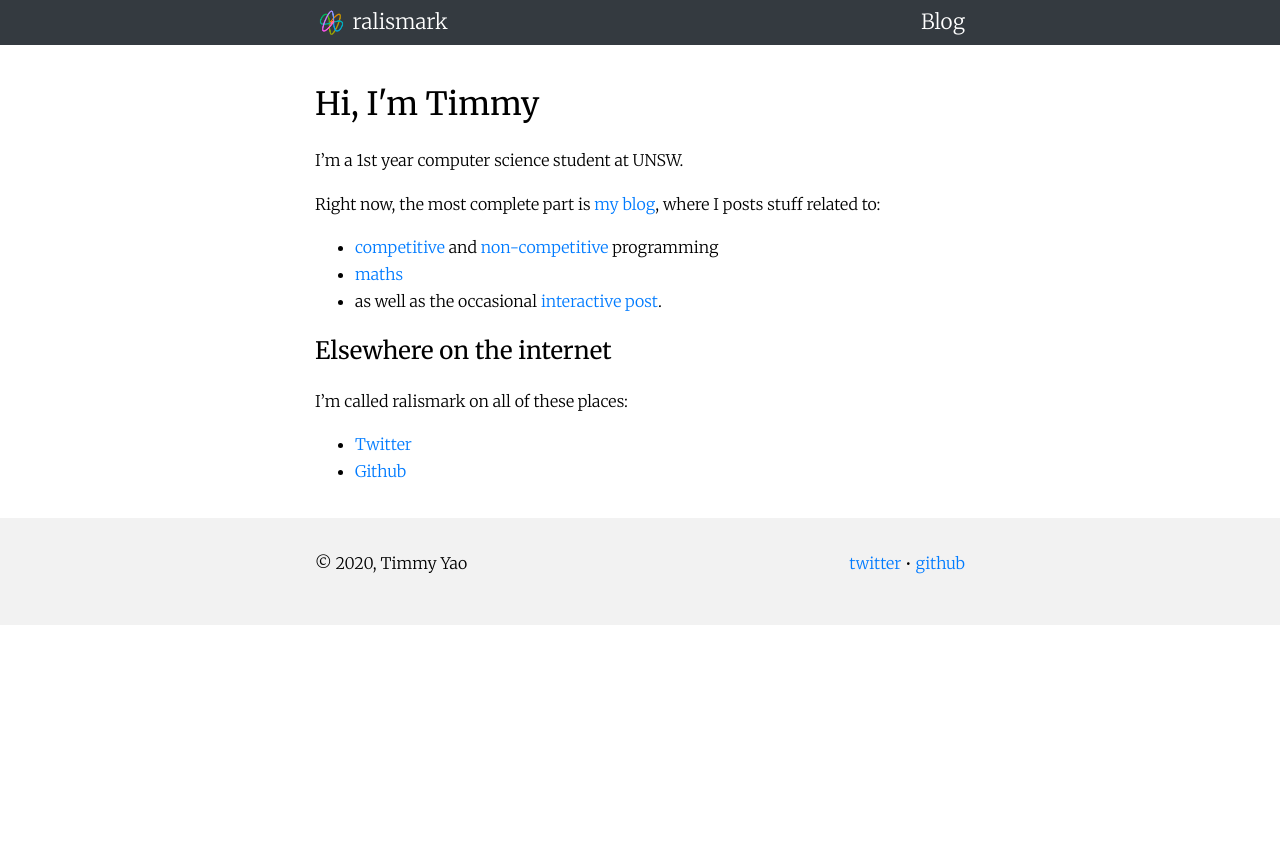
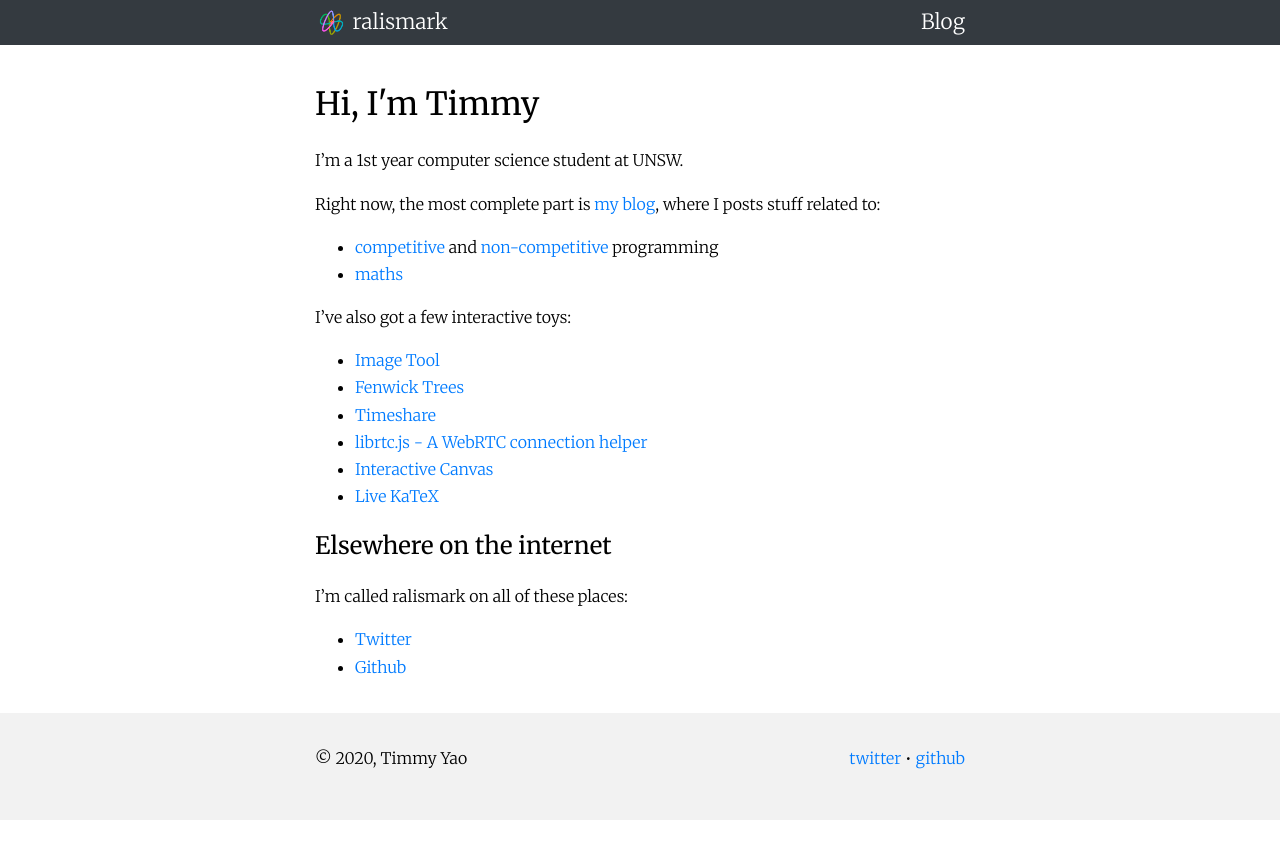
Before and after one commit to ralismark/ralismark.github.io, a Jekyll site: the page built from index.html, in a window 1280 px wide. Shown: the top 859 px of the page. Built offline with Jekyll 4.4.1, drawn with Linux system fonts in a browser that asks for light colours; nearby versions of some CDN libraries.

Commit message:
Link interactives from index

```diff
--- a/index.html
+++ b/index.html
@@ -13,7 +13,11 @@ Right now, the most complete part is [my blog](/posts.html), where I posts stuff
 
 - [competitive](/2019/05/28/edge-trees.html) and [non-competitive](/2019/01/04/bluehid-1.html) programming
 - [maths](/2019/04/05/speed-of-light.html)
-- as well as the occasional [interactive post](/2019/05/24/fenwick-tree.html).
+
+I've also got a few interactive toys:
+
+{% for page in site.interactives %}
+- [{{ page.title }}]({{ page.url }}){% endfor %}
 
 # Elsewhere on the internet
 
```
